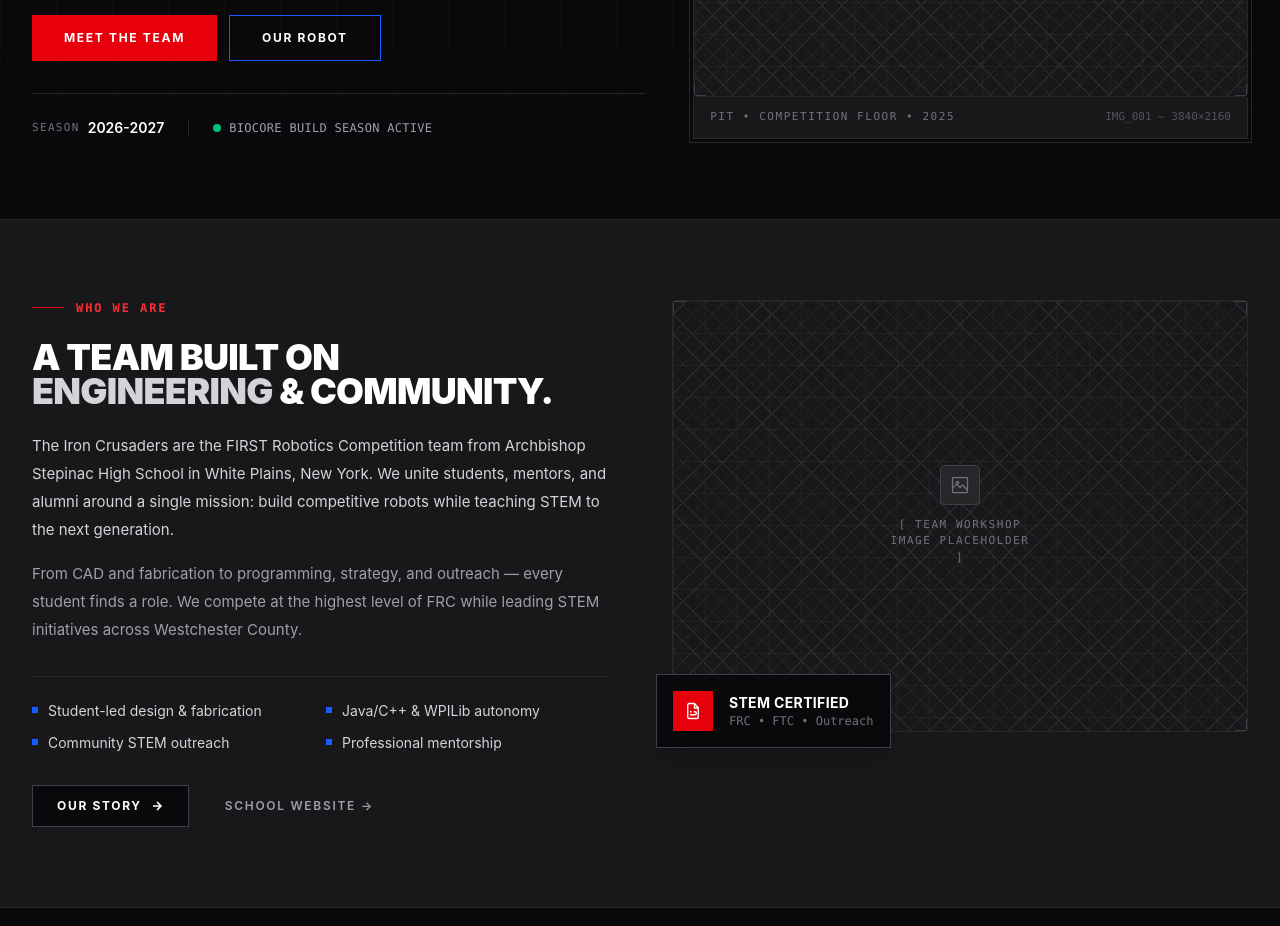
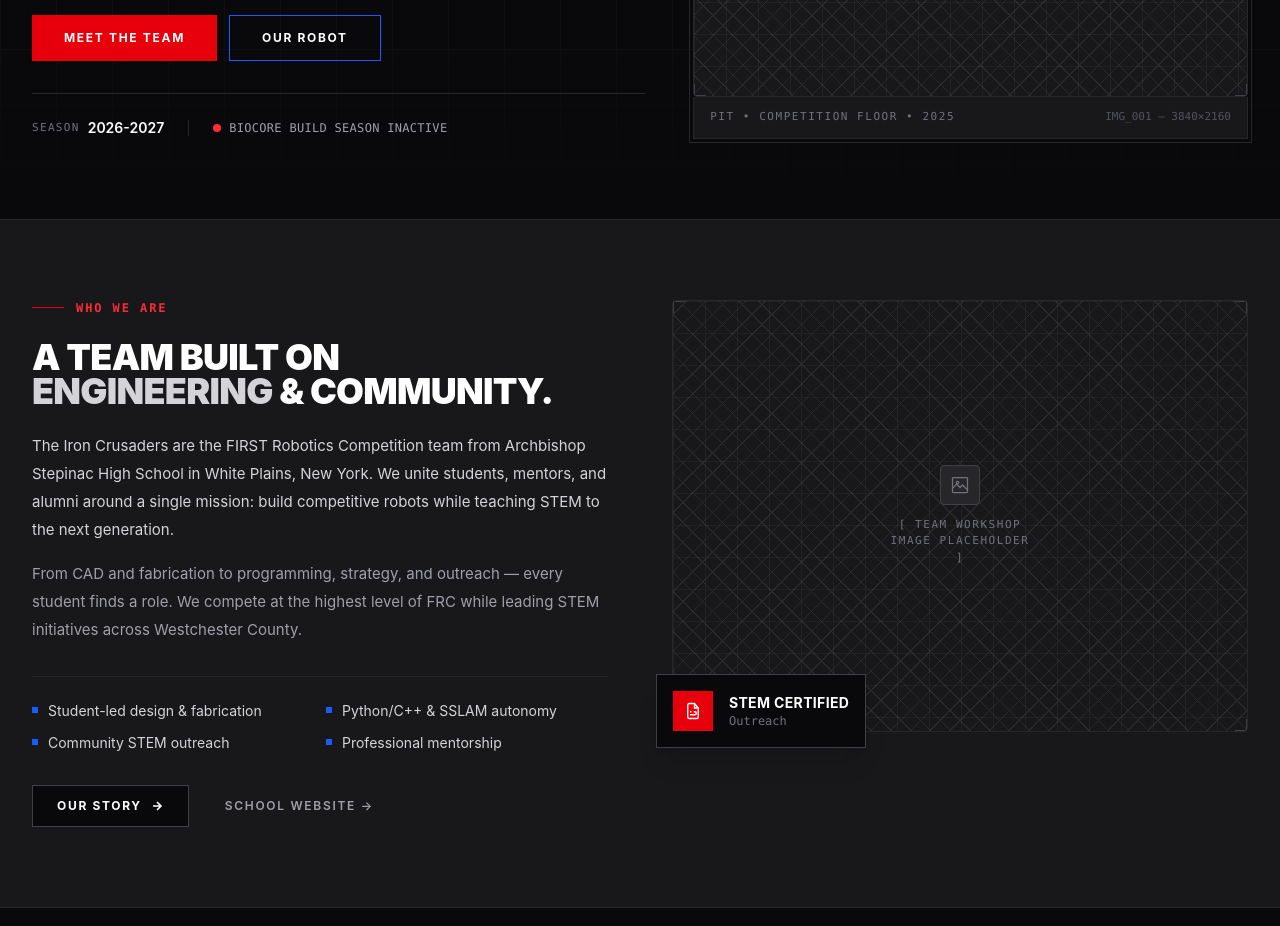
Before and after one commit to Stepinac-Iron-Crusaders/iron-crusaders-website, a React (Vite) app: page / in a window 1280 px wide. Shown: the part 500-1426 px from the top of the page. Built offline with nearby package versions, Linux system fonts and the light colour scheme.

Commit message:
Change status color and update activity messages

```diff
--- a/src/pages/Home.tsx
+++ b/src/pages/Home.tsx
@@ -112,11 +112,11 @@ export default function Home() {
 
                 <div className="flex items-center gap-2">
                   <span
-                    className="h-2 w-2 rounded-full bg-emerald-500"
+                    className="h-2 w-2 rounded-full bg-red-500"
                     aria-hidden="true"
                   />
 
-                  <span className="font-mono text-xs uppercase tracking-wide text-zinc-400">Biocore build season active</span>
+                  <span className="font-mono text-xs uppercase tracking-wide text-zinc-400">Biocore build season inactive</span>
                 </div>
               </div>
             </div>
@@ -189,7 +189,7 @@ export default function Home() {
               <ul className="mt-8 grid gap-3 border-t border-zinc-800 pt-6 sm:grid-cols-2">
                 {[
                   "Student-led design & fabrication",
-                  "Java/C++ & WPILib autonomy",
+                  "Python/C++ & SSLAM autonomy",
                   "Community STEM outreach",
                   "Professional mentorship",
                 ].map((item) => (
@@ -265,7 +265,7 @@ export default function Home() {
                   </div>
 
                   <div className="font-mono text-xs text-zinc-500">
-                    FRC • FTC • Outreach
+                    Outreach
                   </div>
                 </div>
               </div>
```
